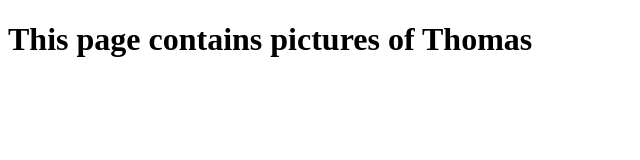
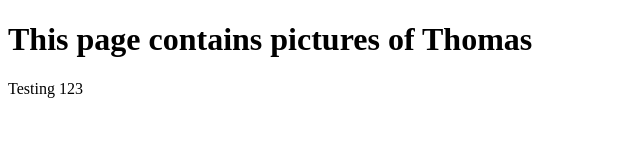
Before and after one commit to edonnelly/edonnelly.github.io, a plain HTML site: page index.html in a window 1280 px wide. Shown: the full height of the page, 0-640 px from the left. Drawn offline with Linux system fonts and the light colour scheme.

Commit message:
Testing 123
blah

```diff
--- a/index.html
+++ b/index.html
@@ -5,5 +5,6 @@
 </head>
 <body>
 <h1>This page contains pictures of Thomas</h1>
+Testing 123
 </body>
 </html>
```
